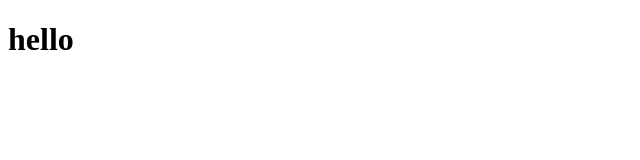
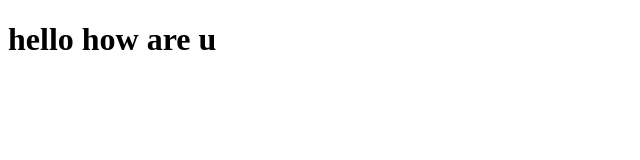
Before and after one commit to zid-dotcom/jii, a plain HTML site: page index.html in a window 1280 px wide. Shown: the whole page, without its empty margins (0-640 px from the left). Drawn offline with Linux system fonts and the light colour scheme.

Commit message:
add some messages

```diff
--- a/index.html
+++ b/index.html
@@ -6,7 +6,7 @@
     <title>Document</title>
 </head>
 <body>
-    <h1>hello</h1>
+    <h1>hello how are u</h1>
 
 </body>
 </html>
```
